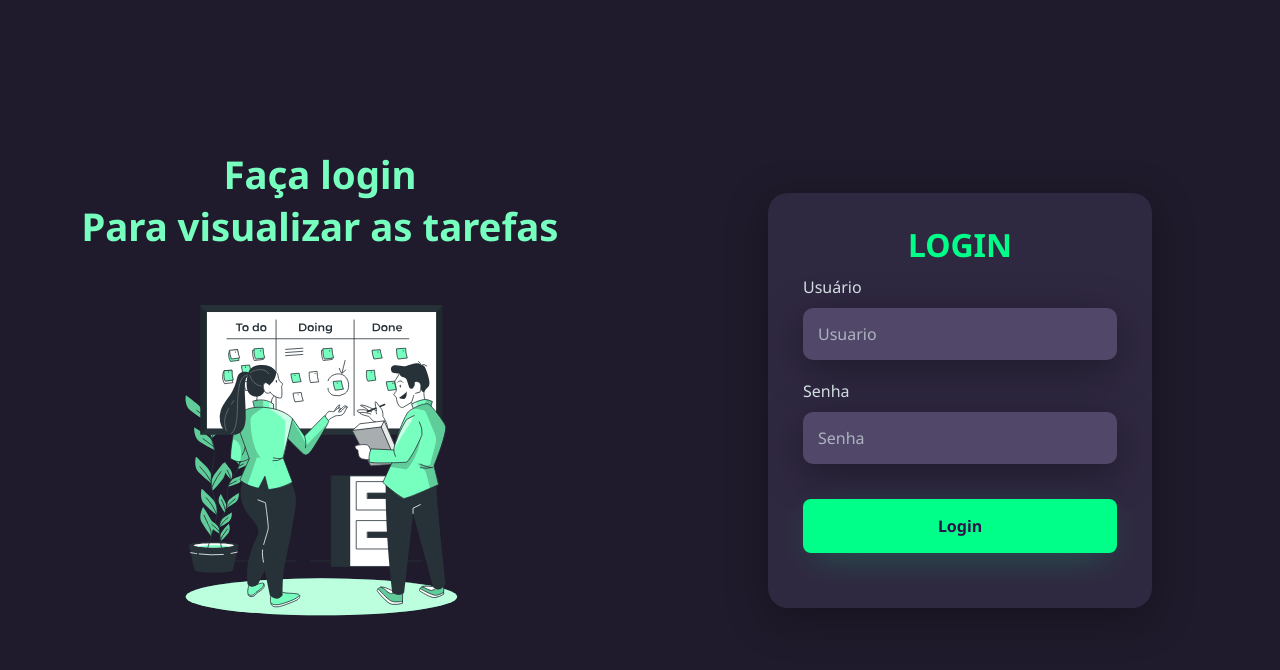
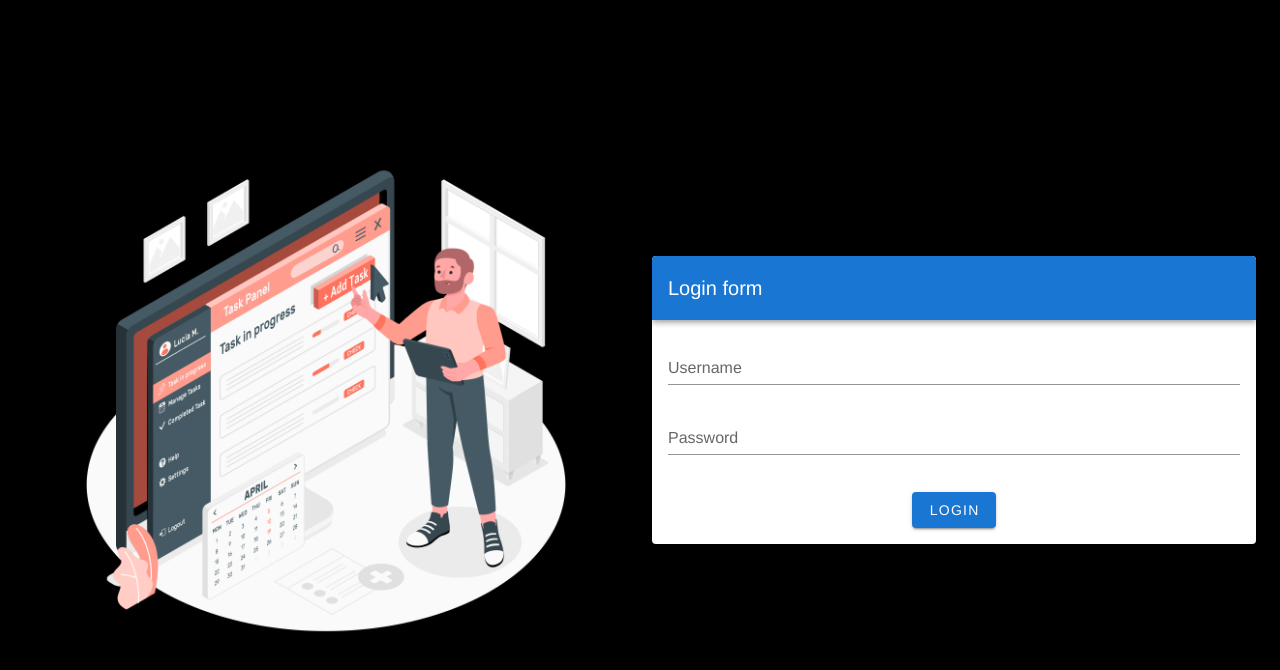
Before and after one commit to geeocipriano/tarefas, a Vue app: page / in a window 1280 px wide. Shown: the top 670 px of the page. Built offline with nearby package versions, Linux system fonts and the light colour scheme.

Commit message:
Update template

```diff
--- a/src/App.vue
+++ b/src/App.vue
@@ -3,7 +3,6 @@
     <router-view />
   </div>
 </template>
-./views/Login.vue
 <style lang="scss">
 #app {
   font-family: Avenir, Helvetica, Arial, sans-serif;
--- a/src/views/Login.vue
+++ b/src/views/Login.vue
@@ -1,24 +1,48 @@
 <template>
-  <main class="main-login">
-    <div class="left-login">
-      <h1>Faça login<br />Para visualizar as tarefas</h1>
-      <img src="../assets/task.svg" alt="task image" class="left-login-image" />
-    </div>
-    <div class="right-login">
-      <div class="card-login">
-        <h1>Login</h1>
-        <div class="textfield">
-          <label for="usuario">Usuário</label>
-          <input type="text" name="usuario" placeholder="Usuario" />
-        </div>
-        <div class="textfield">
-          <label for="senha">Senha</label>
-          <input type="password" name="senha" placeholder="Senha" />
-        </div>
-        <router-link to="/home" class="btn-login"><button>Login</button></router-link>
-      </div>
-    </div>
-  </main>
+  <v-app>
+    <v-main class="main">
+      <v-container fluid fill-height>
+        <v-layout align-center justify-center>
+          <v-col cols="6">
+            <v-img>
+              <img src="../assets/task.png" width="80%" />
+            </v-img>
+          </v-col>
+          <v-col cols="6">
+            <v-card class="elevation-12">
+              <v-toolbar dark color="primary">
+                <v-toolbar-title>Login form</v-toolbar-title>
+              </v-toolbar>
+              <v-card-text>
+                <form ref="form" @submit.prevent="login()">
+                  <v-text-field
+                    v-model="username"
+                    name="username"
+                    label="Username"
+                    type="text"
+                    placeholder="username"
+                    required
+                  ></v-text-field>
+
+                  <v-text-field
+                    v-model="password"
+                    name="password"
+                    label="Password"
+                    type="password"
+                    placeholder="password"
+                    required
+                  ></v-text-field>
+                  <v-btn type="submit" class="mt-4" color="primary" value="log in"
+                    >Login</v-btn
+                  >
+                </form>
+              </v-card-text>
+            </v-card>
+          </v-col>
+        </v-layout>
+      </v-container>
+    </v-main>
+  </v-app>
 </template>
 
 <script>
@@ -26,126 +50,16 @@ export default {
   name: "Login",
 };
 </script>
-
-<style scope="this api replaced by slot-scope in 2.5.0+">
-@import url("https://fonts.googleapis.com/css2?family=Noto+Sans:ital,wght@0,400;0,700;1,400;1,700&display=swap");
-* {
-  margin: 0;
-  font-family: "Noto Sans", sans-serif;
+<style scoped>
+.main {
+  height: 100vh !important;
+  background-color: black;
 }
-.main-login {
-  width: 100vw;
-  height: 100vh;
-  background-color: #201b2c;
+.left-side {
   display: flex;
+  align-items: center;
   justify-content: center;
-  align-items: center;
-}
-.left-login {
-  width: 50vw;
-  height: 100vh;
-  display: flex;
-  justify-content: center;
-  align-items: center;
   flex-direction: column;
-}
-.left-login > h1 {
-  color: #77ffc0;
-  font-size: 3vw;
-}
-.left-login-image {
-  width: 35vw;
-  height: 50vh;
-}
-
-.right-login {
-  width: 50vw;
-  height: 100vh;
-  display: flex;
-  justify-content: center;
-  align-items: center;
-}
-.card-login {
-  width: 60%;
-  display: flex;
-  justify-content: center;
-  align-items: center;
-  flex-direction: column;
-  padding: 30px 35px;
-  background: #2f2841;
-  border-radius: 20px;
-  box-shadow: 0px 10px 40px #00000056;
-}
-.card-login > h1 {
-  color: #00ff88;
-  font-weight: 800;
-  margin: 0;
-  text-transform: uppercase;
-}
-.textfield {
-  width: 100%;
-  display: flex;
-  flex-direction: column;
-  align-items: flex-start;
-  justify-content: center;
-  margin: 10px 0px;
-}
-.textfield > input {
-  width: 100%;
-  border: none;
-  border-radius: 10px;
-  padding: 15px;
-  background: #514869;
-  color: #f0ffff;
-  font-size: 12pt;
-  box-shadow: 0px 10px 40px #00000056;
-  outline: none;
-  box-sizing: border-box;
-}
-.textfield > label {
-  color: #f0ffffde;
-  margin-bottom: 10px;
-}
-.textfield > input::placeholder {
-  color: #f0ffff94;
-}
-.btn-login {
-  width: 100%;
-  padding: 16px 0px;
-  margin: 25px;
-  border: none;
-  outline: none;
-  text-transform: uppercase;
-  font-weight: 800;
-  letter-spacing: 3px;
-  color: #2b134b;
-  background-color: #00ff88;
-  border-radius: 8px;
-  box-shadow: 0px 10px 40px -12px #00ff8052;
-}
-
-@media only screen and (max-width: 950px) {
-  .card-login {
-    width: 85%;
-  }
-}
-@media only screen and (max-width: 600px) {
-  .main-login {
-    flex-direction: column;
-  }
-  .left-login > h1 {
-    display: none;
-  }
-  .left-login {
-    width: 100%;
-    height: auto;
-  }
-  .left-login-image {
-    width: 70vw;
-  }
-  .right-login {
-    width: 100%;
-    height: auto;
-  }
+  height: 50%;
 }
 </style>
```
Also changed, not shown: src/assets/task.png (added).
